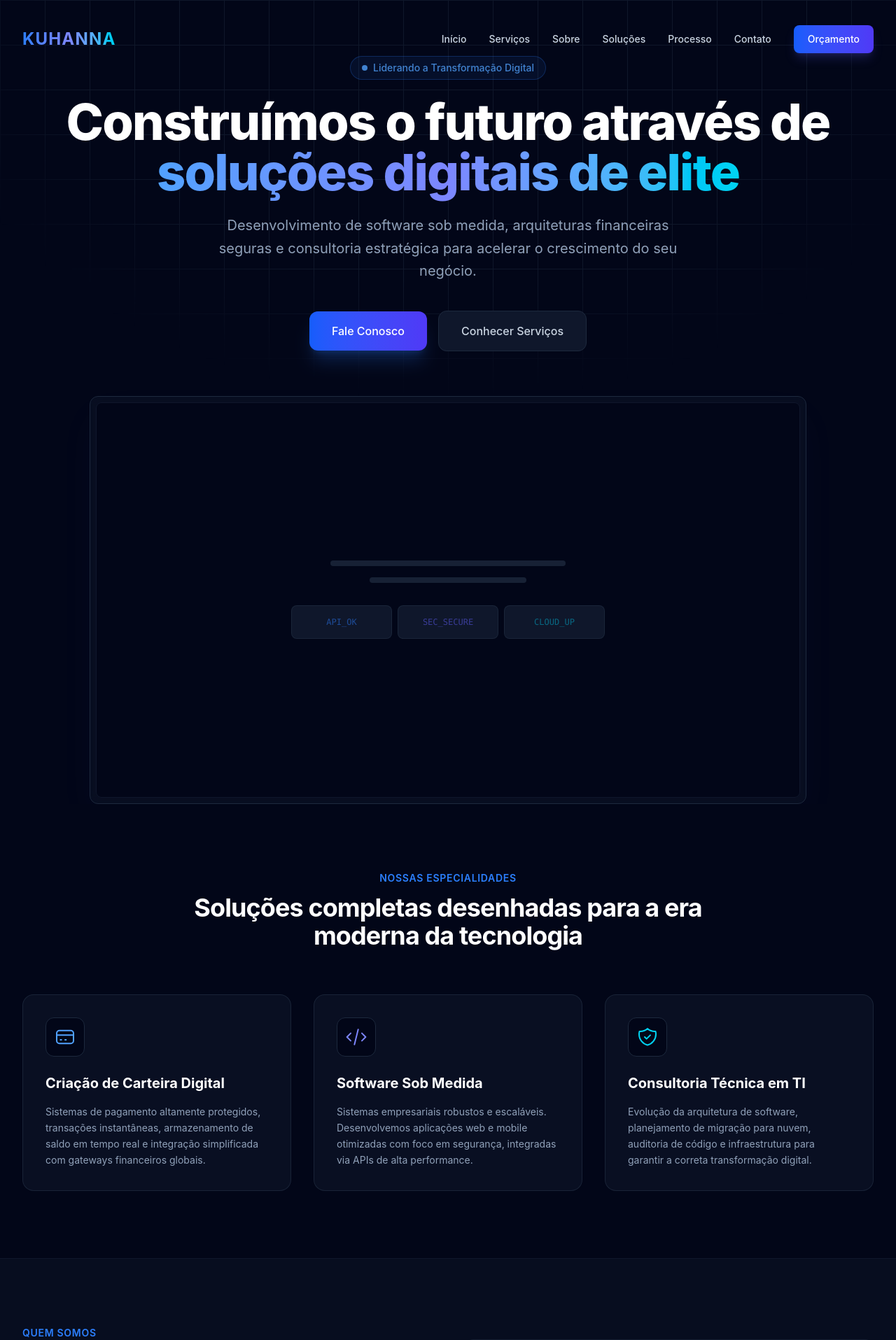
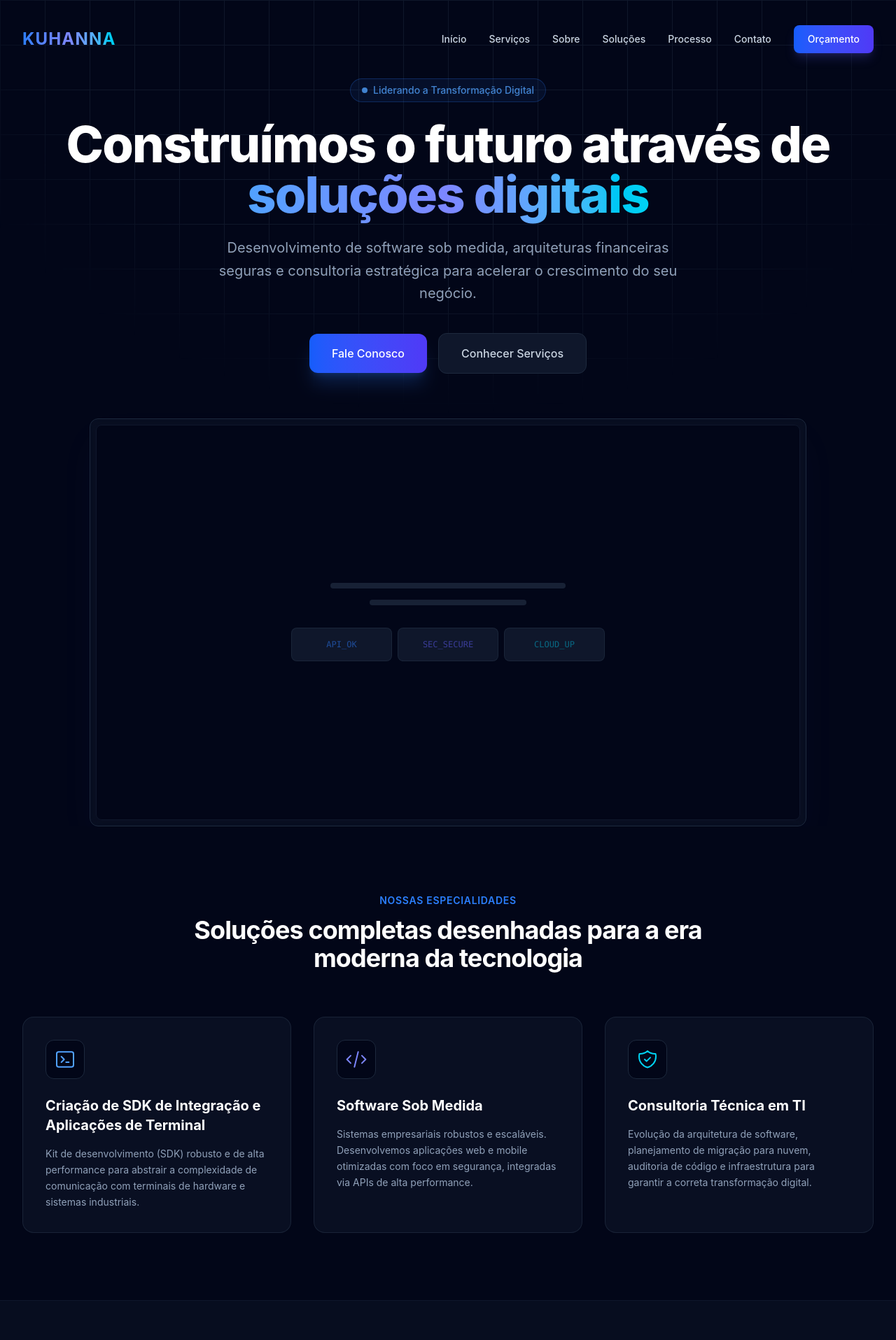
Before and after one commit to aja-silason/kuhanna-website, a React (Vite) app: page / in a window 1280 px wide. Shown: the top 1915 px of the page at 70% size. Built offline with nearby package versions, Linux system fonts and the light colour scheme.

Commit message:
feat: add send email eith email

```diff
--- a/src/components/Hero.tsx
+++ b/src/components/Hero.tsx
@@ -2,11 +2,10 @@
 const Hero = () => {
   return (
     <section id="home" className="relative min-h-screen flex items-center justify-center pt-20 overflow-hidden bg-[radial-gradient(ellipse_at_top,_var(--tw-gradient-stops))] from-blue-950/40 via-slate-950 to-slate-950">
-      {/* Decorative Grid/Glow Background */}
       <div className="absolute inset-0 bg-[linear-gradient(to_right,#0f172a_1px,transparent_1px),linear-gradient(to_bottom,#0f172a_1px,transparent_1px)] bg-[size:4rem_4rem] [mask-image:radial-gradient(ellipse_60%_50%_at_50%_0%,#000_70%,transparent_100%)]"></div>
 
       <div className="relative max-w-7xl mx-auto px-4 sm:px-6 lg:px-8 text-center z-10">
-        <div className="inline-flex items-center gap-2 bg-blue-500/10 border border-blue-500/30 text-blue-400 px-4 py-1.5 rounded-full text-sm font-medium mb-6 animate-pulse">
+        <div className="inline-flex items-center mt-8 gap-2 bg-blue-500/10 border border-blue-500/30 text-blue-400 px-4 py-1.5 rounded-full text-sm font-medium mb-6 animate-pulse">
           <span className="w-2 h-2 rounded-full bg-blue-400"></span>
           Liderando a Transformação Digital
         </div>
@@ -14,7 +13,7 @@ const Hero = () => {
         <h1 className="text-4xl sm:text-5xl md:text-6xl lg:text-7xl font-extrabold tracking-tight text-white mb-6">
           Construímos o futuro através de{' '}
           <span className="bg-gradient-to-r from-blue-400 via-indigo-400 to-cyan-400 bg-clip-text text-transparent">
-            soluções digitais de elite
+            soluções digitais
           </span>
         </h1>
 
@@ -31,10 +30,8 @@ const Hero = () => {
           </a>
         </div>
 
-        {/* Floating tech element dashboard placeholder for visual premium look */}
         <div className="mt-16 relative mx-auto max-w-5xl rounded-xl border border-slate-800 bg-slate-900/50 p-2 backdrop-blur-sm shadow-2xl shadow-indigo-500/5">
           <div className="rounded-lg bg-slate-950 p-4 sm:p-8 border border-slate-900 aspect-[16/9] flex items-center justify-center text-slate-700">
-            {/* Visual tech art representation */}
             <div className="space-y-4 w-full max-w-md">
               <div className="h-2 bg-slate-800 rounded w-3/4 mx-auto animate-pulse"></div>
               <div className="h-2 bg-slate-800 rounded w-1/2 mx-auto animate-pulse"></div>
--- a/src/components/Services.tsx
+++ b/src/components/Services.tsx
@@ -2,11 +2,11 @@
 const Services = () => {
   const services = [
     {
-      title: 'Criação de Carteira Digital',
-      description: 'Sistemas de pagamento altamente protegidos, transações instantâneas, armazenamento de saldo em tempo real e integração simplificada com gateways financeiros globais.',
+      title: 'Criação de SDK de Integração e Aplicações de Terminal',
+      description: 'Kit de desenvolvimento (SDK) robusto e de alta performance para abstrair a complexidade de comunicação com terminais de hardware e sistemas industriais.',
       icon: (
         <svg className="w-8 h-8 text-blue-400" fill="none" viewBox="0 0 24 24" stroke="currentColor">
-          <path strokeLinecap="round" strokeLinejoin="round" strokeWidth="1.5" d="M3 10h18M7 15h1m4 0h1m-7 4h12a3 3 0 003-3V8a3 3 0 00-3-3H6a3 3 0 00-3 3v8a3 3 0 003 3z" />
+          <path strokeLinecap="round" strokeLinejoin="round" strokeWidth="1.5" d="M8 9l3 3-3 3m5 0h3M5 20h14a2 2 0 002-2V6a2 2 0 00-2-2H5a2 2 0 00-2 2v12a2 2 0 002 2z" />
         </svg>
       ),
     },
```
